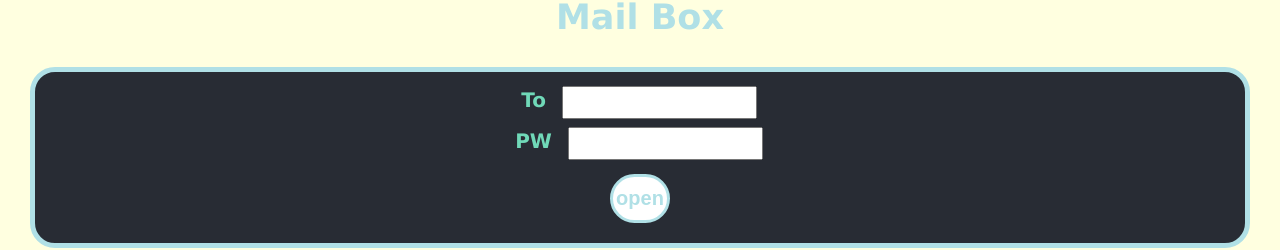
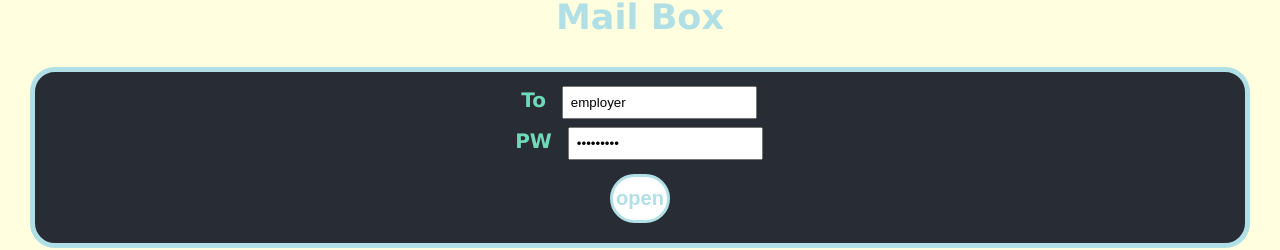
Before and after one commit to A-Line-of-Code/mailbox_sky, a React (Create React App) app in the folder client/: page / in a window 1280 px wide. Shown: the part 159-409 px from the top of the page. Built offline with nearby package versions, Linux system fonts and the light colour scheme.

Commit message:
commit10

```diff
--- a/client/src/Home.js
+++ b/client/src/Home.js
@@ -4,8 +4,8 @@ import './App.css';
 
 export const Home = () => {
 
-  const [to, setTo] = useState("")
-  const [password, setPassword] = useState("")
+  const [to, setTo] = useState("employer")
+  const [password, setPassword] = useState("2employer")
   const history = useHistory()
 
   const submit = ()=> {
@@ -44,7 +44,7 @@ const about = () =>{history.push("/about")}
           To &nbsp;
           <input value={to} onChange={(event)=>setTo(event.target.value)} type="text" /><br />
           PW &nbsp;
-          <input value={password} onChange={(event)=>setPassword(event.target.value)}type="password" /><br />
+          <input value={password} onChange={(event)=>setPassword(event.target.value)} type="password" /><br />
           <button type="button" className="button" onClick={submit}>open</button>
           </div>
           <p onClick={about} className="aboutlink">
```
Also changed, not shown: 1 other file (tests, documents, lock files or other folders).
